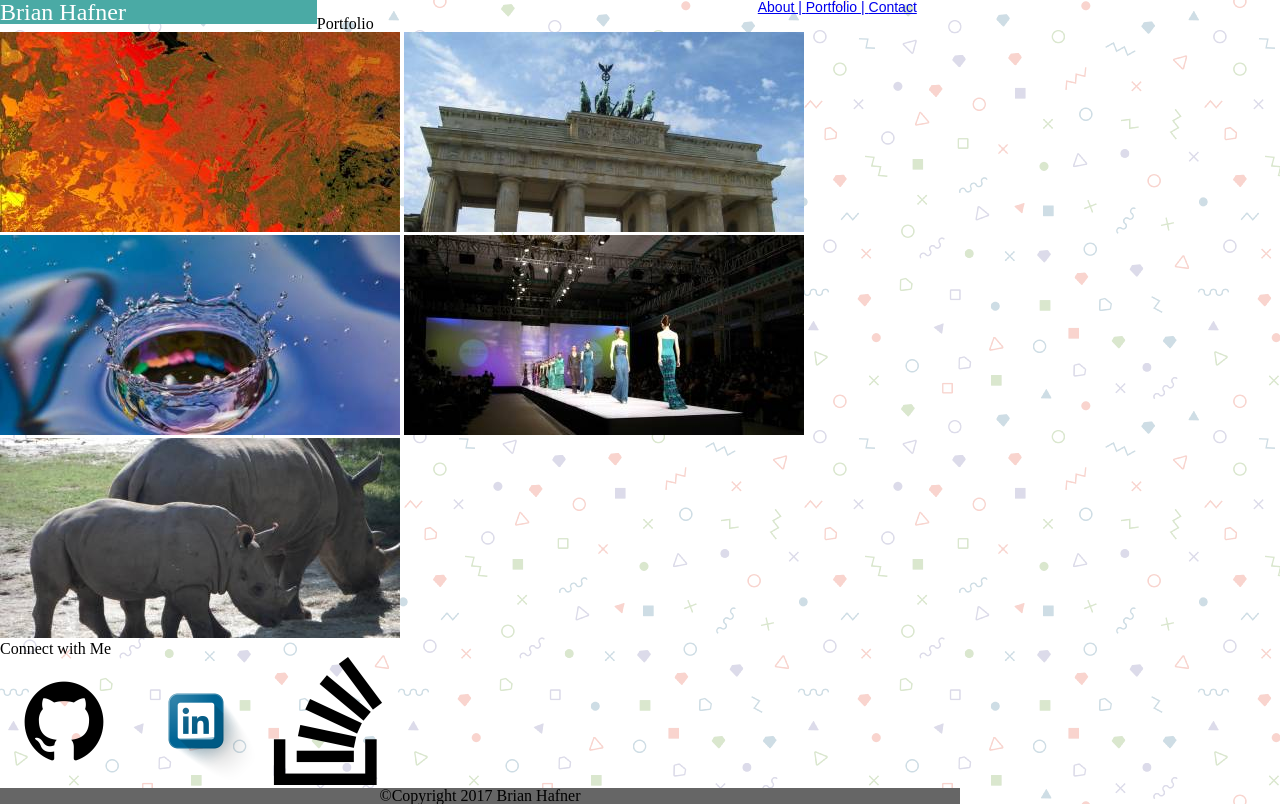
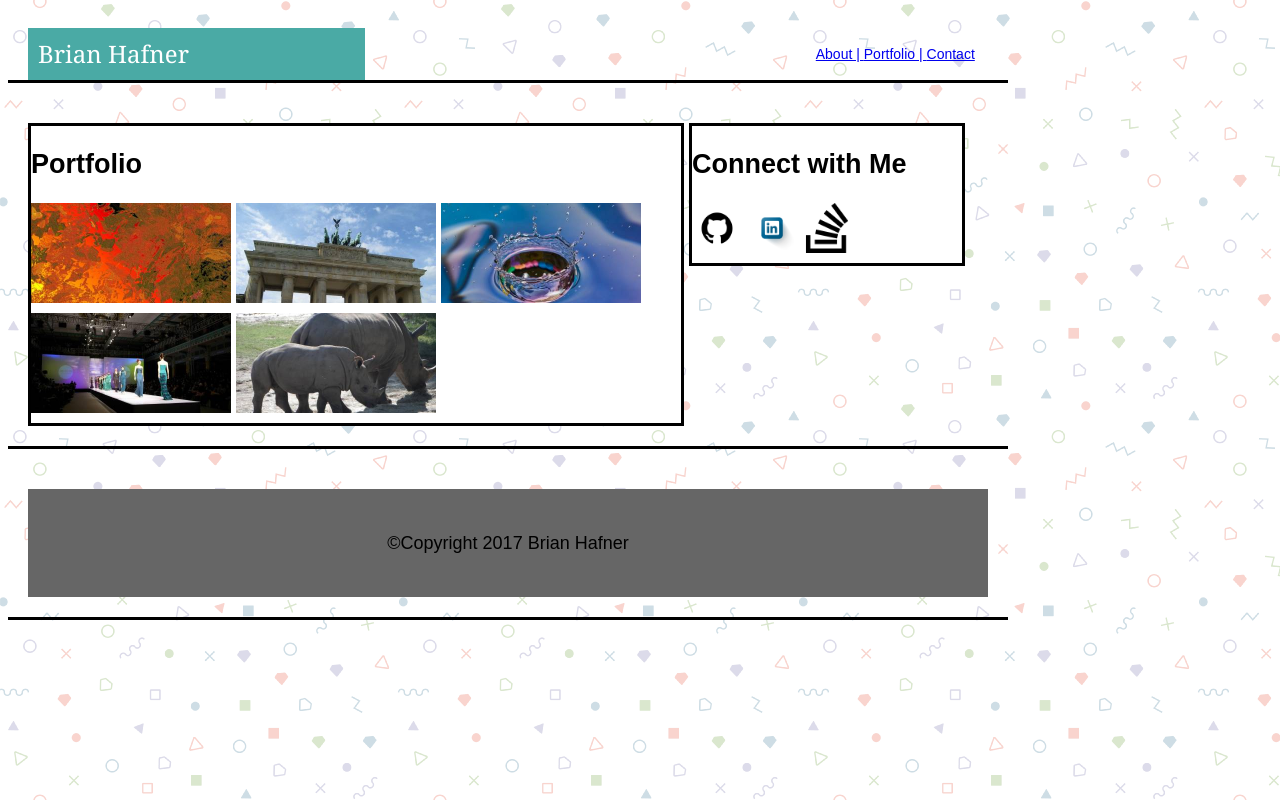
Before and after one commit to jbhafner/Basic-Portfolio, a plain HTML site: page portfolio.html in a window 1280 px wide. Drawn offline with Linux system fonts and the light colour scheme.

Commit message:
Aug 2 save - most of CSS done

```diff
--- a/assets/css/reset.css
+++ b/assets/css/reset.css
@@ -4,7 +4,7 @@
 */
 
 html, body, div, span, applet, object, iframe,
-h1, h2, h3, h4, h5, h6, p, blockquote, pre,
+h1, h2, h3, h4, h5, h6, p, blockquote, pre,$
 a, abbr, acronym, address, big, cite, code,
 del, dfn, em, img, ins, kbd, q, s, samp,
 small, strike, strong, sub, sup, tt, var,
--- a/assets/css/style.css
+++ b/assets/css/style.css
@@ -77,15 +77,15 @@ footer {
 }
 
 #aboutMeBox{
-	/*display: inline-block;*/
-	clear: both;
+	display: inline-block;
 	width: 650px;
-/*	border-color: #dddddd
-	border-style: solid;
-    border-size: 2px;*/
+	background-color: white;
+	/*border-color: black;*/
+	border: solid black;
+    border-size: 2px;
 }
 
-#aboutMeContainer{
+#containerBox{
 	/*display:inline-block;*/
 /*	clear: both;*/
 	width: 960px;
@@ -106,5 +106,9 @@ footer {
 */
 #sideBar{
 	width: 270px;
-	float: left;
+	display: inline-block;
+	vertical-align: top;
+	background-color: white;
+	border: solid black;
+    border-size: 2px;
 }
--- a/portfolio.html
+++ b/portfolio.html
@@ -3,8 +3,9 @@
 
 <head>
 	<title>Brian Hafner | Portfolio</title>
+	<link rel="stylesheet" type="text/css" href="assets/css/reset.css">
 	<link rel="stylesheet" type="text/css" href="assets/css/style.css">
-	<link rel="stylesheet" type="text/css" href="assets/css/reset.css">
+
 </head>
 
 <body>
@@ -29,29 +30,38 @@
 
 	<section>
 
-		<h2>Portfolio</h2>
+		<div id="containterBox">
 
-		<img src="assets/images/ph-1.jpg" alt="">
-		<img src="assets/images/ph-2.jpg" alt="">
-		<img src="assets/images/ph-3.jpg" alt="">
-		<img src="assets/images/ph-4.jpg" alt="">
-		<img src="assets/images/ph-5.jpg" alt="">
+			<div id="aboutMeBox">
+
+				<h2>
+					Portfolio
+				</h2>
+
+				<img src="assets/images/ph-1.jpg" height="100" width="200" alt="">
+				<img src="assets/images/ph-2.jpg" height="100" width="200" alt="">
+				<img src="assets/images/ph-3.jpg" height="100" width="200" alt="">
+				<img src="assets/images/ph-4.jpg" height="100" width="200" alt="">
+				<img src="assets/images/ph-5.jpg" height="100" width="200" alt="">
+
+			</div>
+
+				<div id="sideBar">
+					<h2>Connect with Me</h2>
+					<img src="assets/images/sm-Github.png" height="50" width="50" alt="">
+					<img src="assets/images/sm-LI.png" height="50" width="50" alt="">
+					<img src="assets/images/sm-stack.png" height="50" width="50" alt="">
+				</div>
+
+		</div>
 
 	</section>
 
-
-
-	<aside>
-		<h2>Connect with Me</h2>
-		<img src="assets/images/sm-Github.png" alt="">
-		<img src="assets/images/sm-LI.png" alt="">
-		<img src="assets/images/sm-stack.png" alt=""
-	</aside>
-
+<section>
   <footer>
     <p>©Copyright 2017 Brian Hafner</p>
   </footer>
-
+</section>
 
 
 </body>
```
Also changed, not shown: contact.html (+25 -6 lines), index.html (+3 -1 lines). Lines whose indentation alone changed are shown as unchanged.
